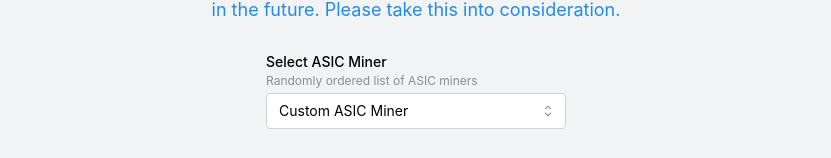
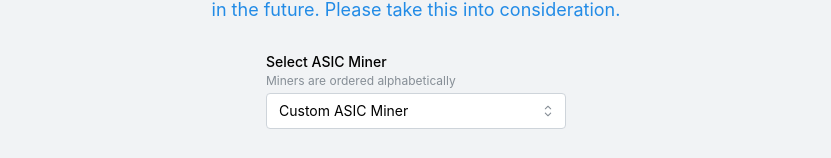
Before and after one commit to alephium/alph-mining-roi, a Next.js app: page /alph-mining-roi/ in a window 1280 px wide. Shown: the part 235-393 px from the top of the page, without its empty margins (224-1055 px from the left). Built offline with nearby package versions, Linux system fonts and the light colour scheme; no server answers.

Commit message:
Update miner order

```diff
--- a/app/page.tsx
+++ b/app/page.tsx
@@ -24,16 +24,16 @@ const asicMiners: Record<string, MinerInfo> =
       power: 3.51,
       cost: 41800,
     },
-    'Ice River ALPH AL0': {
-      hashrate: 0.4,
-      power: 0.1,
-      cost: 799,
-    },
     'Goldshell AL BOX II': {
       hashrate: 1.440,
       power: 0.36,
       cost: 6350,
     },
+    'Ice River ALPH AL0': {
+      hashrate: 0.4,
+      power: 0.1,
+      cost: 799,
+    }
   }
 
 const stableRewardDate = new Date('2025-11-08')
@@ -187,7 +187,7 @@ export default function HomePage() {
       <NativeSelect
         miw={300}
         label='Select ASIC Miner'
-        description='Randomly ordered list of ASIC miners'
+        description='Miners are ordered alphabetically'
         data={Object.keys(asicMiners)}
         value={asicMiner}
         onChange={(event) => setAsicMiner(event.currentTarget.value)}
```
